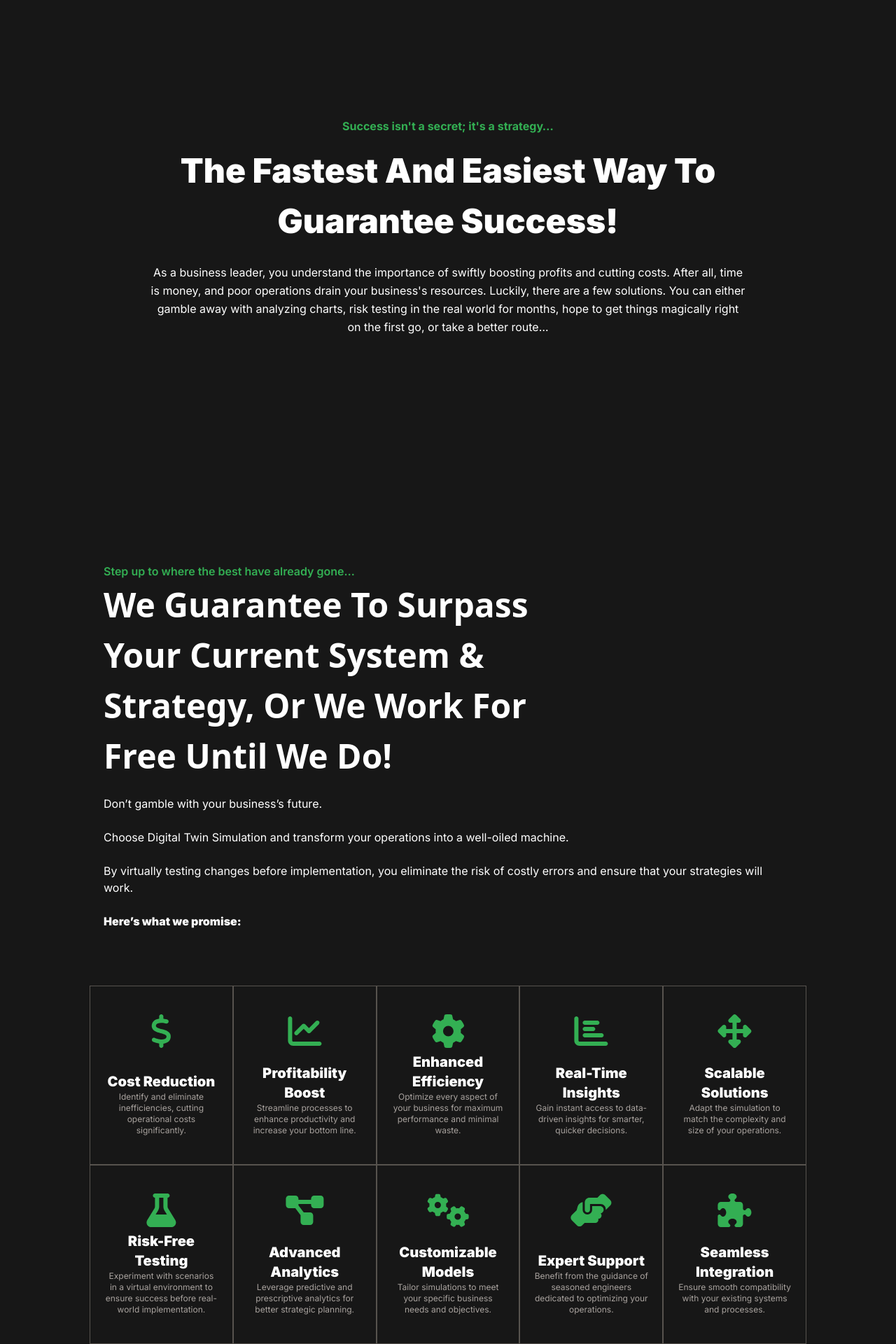
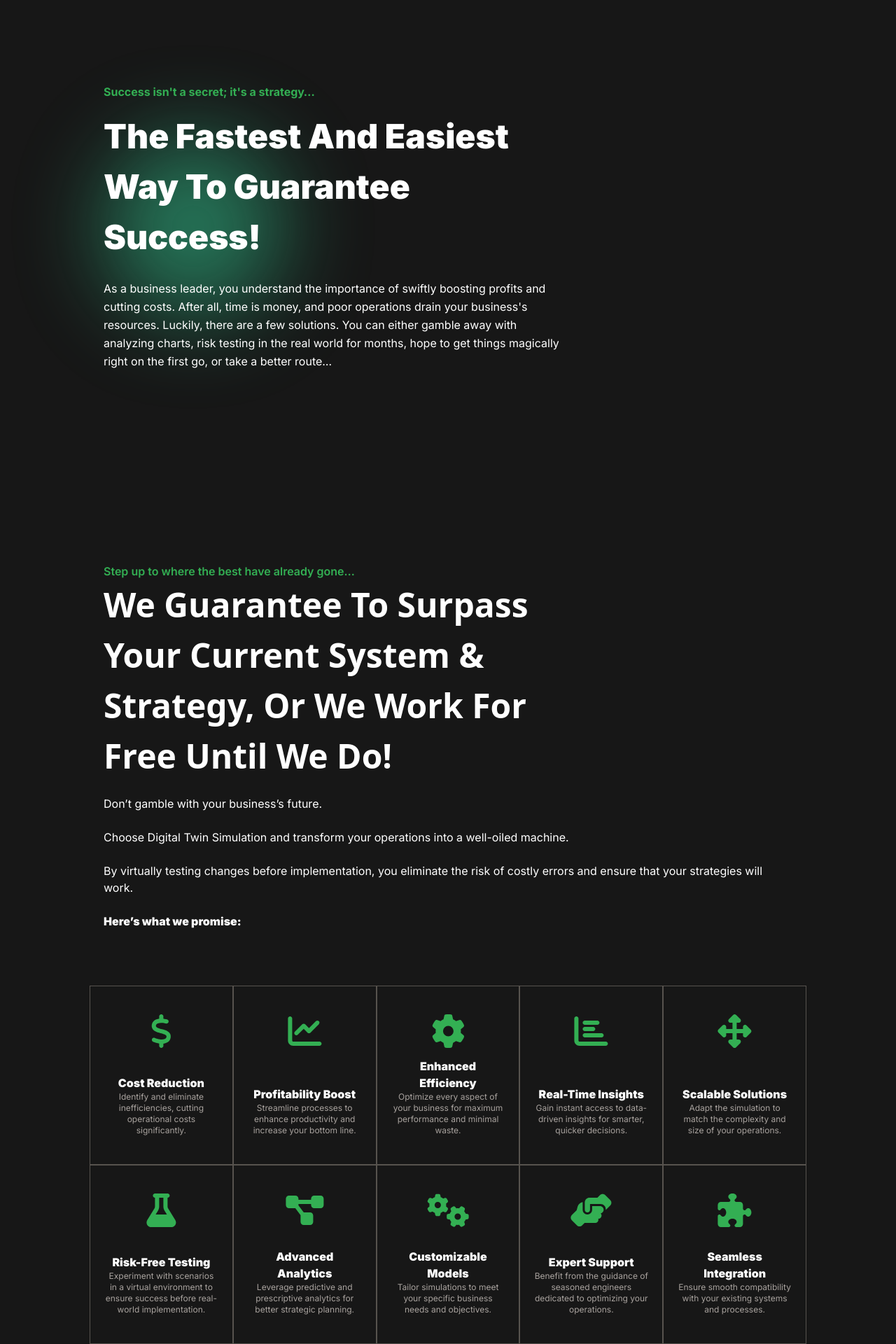
Before and after one commit to RudolfsIzaks/GreenVertex, a React (Vite) app: page / in a window 1280 px wide. Shown: the part 5780-7700 px from the top of the page at 70% size. Built offline with nearby package versions, Linux system fonts and the light colour scheme.

Commit message:
Update Grid

```diff
--- a/src/components/grid_points.jsx
+++ b/src/components/grid_points.jsx
@@ -28,110 +28,110 @@ function GridBox() {
         </p>
       </div>
       <div className="grid md:grid-cols-5 md:grid-rows-2 md:px-32 mt-20">
-        <div className="px-5 py-10 border border-stone-600   flex flex-col justify-between text-center h-64 relative bg-transparent hover:scale-110 duration-200 hover:bg-background hover:z-10">
+        <div className="px-5 py-10 bg-background border border-stone-600   flex flex-col justify-between text-center h-64 relative  hover:scale-110 duration-200 hover:bg-background hover:shadow-lg hover:z-10">
 
           <FontAwesomeIcon icon={faDollarSign} className="text-5xl text-green"/>
           <div>
-          <h3 className="text-white font-inter font-black text-xl">Cost Reduction</h3>
+          <h3 className="text-white font-inter font-black text-md">Cost Reduction</h3>
           <p className="text-stone-400 font-inter text-xs">
             Identify and eliminate inefficiencies, cutting operational costs
             significantly.
           </p>
           </div>
         </div>
-        <div className="px-5 py-10 border border-stone-600   flex flex-col justify-between text-center h-64 relative bg-transparent hover:scale-110 duration-200 hover:bg-background hover:z-10">
+        <div className="px-5 py-10 bg-background border border-stone-600   flex flex-col justify-between text-center h-64 relative  hover:scale-110 duration-200 hover:bg-background hover:shadow-lg hover:z-10">
 
           <FontAwesomeIcon icon={faChartLine} className="text-5xl text-green" />
           <div>
-          <h3 className="text-white font-inter font-black text-xl">Profitability Boost</h3>
+          <h3 className="text-white font-inter font-black text-md">Profitability Boost</h3>
           <p className="text-stone-400 font-inter text-xs">
             Streamline processes to enhance productivity and increase your
             bottom line.
           </p>
           </div>
         </div>
-        <div className="px-5 py-10 border border-stone-600   flex flex-col justify-between text-center h-64 relative bg-transparent hover:scale-110 duration-200 hover:bg-background hover:z-10">
+        <div className="px-5 py-10 bg-background border border-stone-600   flex flex-col justify-between text-center h-64 relative  hover:scale-110 duration-200 hover:bg-background hover:shadow-lg hover:z-10">
 
           <FontAwesomeIcon icon={faCog} className="text-5xl text-green" />
           <div>
-          <h3 className="text-white font-inter font-black text-xl">Enhanced Efficiency</h3>
+          <h3 className="text-white font-inter font-black text-md">Enhanced Efficiency</h3>
           <p className="text-stone-400 font-inter text-xs">
             Optimize every aspect of your business for maximum performance and
             minimal waste.
           </p>
           </div>
         </div>
-        <div className="px-5 py-10 border border-stone-600   flex flex-col justify-between text-center h-64 relative bg-transparent hover:scale-110 duration-200 hover:bg-background hover:z-10">
+        <div className="px-5 py-10 bg-background border border-stone-600   flex flex-col justify-between text-center h-64 relative  hover:scale-110 duration-200 hover:bg-background hover:shadow-lg hover:z-10">
 
           <FontAwesomeIcon icon={faChartBar} className="text-5xl text-green" />
           <div>
-          <h3 className="text-white font-inter font-black text-xl">Real-Time Insights</h3>
+          <h3 className="text-white font-inter font-black text-md">Real-Time Insights</h3>
           <p className="text-stone-400 font-inter text-xs">
             Gain instant access to data-driven insights for smarter, quicker
             decisions.
           </p>
           </div>
         </div>
-        <div className="px-5 py-10 border border-stone-600   flex flex-col justify-between text-center h-64 relative bg-transparent hover:scale-110 duration-200 hover:bg-background hover:z-10">
+        <div className="px-5 py-10 bg-background border border-stone-600   flex flex-col justify-between text-center h-64 relative  hover:scale-110 duration-200 hover:bg-background hover:shadow-lg hover:z-10">
 
           <FontAwesomeIcon icon={faArrowsAlt} className="text-5xl text-green" />
           <div>
-          <h3 className="text-white font-inter font-black text-xl">Scalable Solutions</h3>
+          <h3 className="text-white font-inter font-black text-md">Scalable Solutions</h3>
           <p className="text-stone-400 font-inter text-xs">
             Adapt the simulation to match the complexity and size of your
             operations.
           </p>
           </div>
         </div>
-        <div className="px-5 py-10 border border-stone-600  flex flex-col justify-between text-center h-64 relative bg-transparent hover:scale-110 duration-200 hover:bg-background hover:z-10">
+        <div className="px-5 py-10 bg-background border border-stone-600  flex flex-col justify-between text-center h-64 relative  hover:scale-110 duration-200 hover:bg-background hover:shadow-lg hover:z-10">
 
           <FontAwesomeIcon icon={faFlask} className="text-5xl text-green" />
           <div>
-          <h3 className="text-white font-inter font-black text-xl">Risk-Free Testing</h3>
+          <h3 className="text-white font-inter font-black text-md">Risk-Free Testing</h3>
           <p className="text-stone-400 font-inter text-xs">
             Experiment with scenarios in a virtual environment to ensure success
             before real-world implementation.
           </p>
           </div>
         </div>
-        <div className="px-5 py-10 border border-stone-600   flex flex-col justify-between text-center h-64 relative bg-transparent hover:scale-110 duration-200 hover:bg-background hover:z-10">
+        <div className="px-5 py-10 bg-background border border-stone-600   flex flex-col justify-between text-center h-64 relative  hover:scale-110 duration-200 hover:bg-background hover:shadow-lg hover:z-10">
 
           <FontAwesomeIcon icon={faProjectDiagram} className="text-5xl text-green" />
           <div>
-          <h3 className="text-white font-inter font-black text-xl">Advanced Analytics</h3>
+          <h3 className="text-white font-inter font-black text-md">Advanced Analytics</h3>
           <p className="text-stone-400 font-inter text-xs">
             Leverage predictive and prescriptive analytics for better strategic
             planning.
           </p>
           </div>
         </div>
-        <div className="px-5 py-10 border border-stone-600   flex flex-col justify-between text-center h-64 relative bg-transparent hover:scale-110 duration-200 hover:bg-background hover:z-10">
+        <div className="px-5 py-10 bg-background border border-stone-600   flex flex-col justify-between text-center h-64 relative  hover:scale-110 duration-200 hover:bg-background hover:shadow-lg hover:z-10">
 
           <FontAwesomeIcon icon={faCogs} className="text-5xl text-green" />
           <div>
-          <h3 className="text-white font-inter font-black text-xl">Customizable Models</h3>
+          <h3 className="text-white font-inter font-black text-md">Customizable Models</h3>
           <p className="text-stone-400 font-inter text-xs">
             Tailor simulations to meet your specific business needs and
             objectives.
           </p>
           </div>
         </div>
-        <div className="px-5 py-10 border border-stone-600   flex flex-col justify-between text-center h-64 relative bg-transparent hover:scale-110 duration-200 hover:bg-background hover:z-10">
+        <div className="px-5 py-10 bg-background border border-stone-600   flex flex-col justify-between text-center h-64 relative  hover:scale-110 duration-200 hover:bg-background hover:shadow-lg hover:z-10">
 
           <FontAwesomeIcon icon={faHandsHelping} className="text-5xl text-green" />
           <div>
-          <h3 className="text-white font-inter font-black text-xl">Expert Support</h3>
+          <h3 className="text-white font-inter font-black text-md">Expert Support</h3>
           <p className="text-stone-400 font-inter text-xs">
             Benefit from the guidance of seasoned engineers dedicated to
             optimizing your operations.
           </p>
           </div>
         </div>
-        <div className="px-5 py-10 border border-stone-600   flex flex-col justify-between text-center h-64 relative bg-transparent hover:scale-110 duration-200 hover:bg-background hover:z-10">
+        <div className="px-5 py-10 bg-background border border-stone-600   flex flex-col justify-between text-center h-64 relative  hover:scale-110 duration-200 hover:bg-background hover:shadow-lg hover:z-10">
 
           <FontAwesomeIcon icon={faPuzzlePiece} className="text-5xl text-green" />
           <div>
-          <h3 className="text-white font-inter font-black text-xl">Seamless Integration</h3>
+          <h3 className="text-white font-inter font-black text-md">Seamless Integration</h3>
           <p className="text-stone-400 font-inter text-xs">
             Ensure smooth compatibility with your existing systems and
             processes.
--- a/src/pages/landing.jsx
+++ b/src/pages/landing.jsx
@@ -115,10 +115,11 @@ function LandingPage() {
         </div>
       </div>
       <Services />
-      <div className="flex flex-col justify-center md:items-center sm:gap-4 md:gap-4 md:my-20 sm:mx-5 h-screen">
-        <p className="text-green font-inter font-bold md:text-center text-left">Success isn't a secret; it's a strategy…</p>
-        <h1 className="text-white font-inter font-black md:text-headline-2 text-2xl md:w-3/5 md:text-center leading-normal">The Fastest And Easiest Way To Guarantee Success!</h1>
-        <p className="text-white font-inter md:text-center md:w-2/3 md:mt-2 leading-relaxed">As a business leader, you understand the importance of swiftly boosting profits and cutting costs. After all, time is money, and poor operations drain your business's resources. Luckily, there are a few solutions. You can either gamble away with analyzing charts, risk testing in the real world for months, hope to get things magically right on the first go, or take a better route… </p>
+      <div className="flex flex-col justify-center md:items-start sm:gap-4 md:gap-4 md:my-20 mx-5 md:px-32 h-screen">
+        <div className="absolute md:w-64 md:h-64 bg-emerald-400 z-0 rounded-full blur-3xl animate-pulse"></div>
+        <p className="text-green font-inter font-bold text-left z-10">Success isn't a secret; it's a strategy…</p>
+        <h1 className="text-white font-inter font-black md:text-headline-2 text-2xl md:w-3/5 leading-normal z-10">The Fastest And Easiest Way To Guarantee Success!</h1>
+        <p className="text-white font-inter md:w-2/3 md:mt-2 leading-relaxed z-10">As a business leader, you understand the importance of swiftly boosting profits and cutting costs. After all, time is money, and poor operations drain your business's resources. Luckily, there are a few solutions. You can either gamble away with analyzing charts, risk testing in the real world for months, hope to get things magically right on the first go, or take a better route… </p>
       </div>
       <GridBox/>
     </>
```
